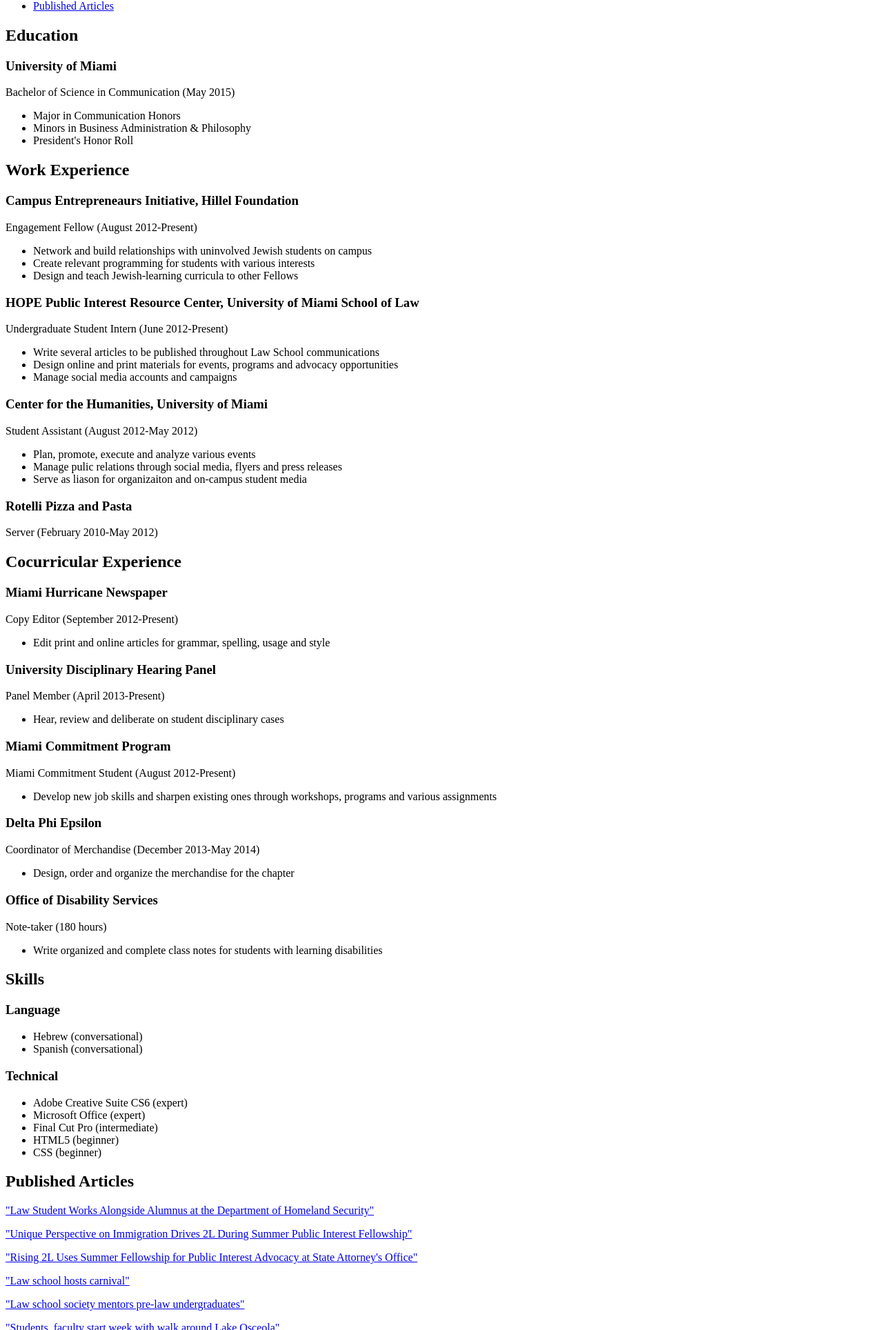
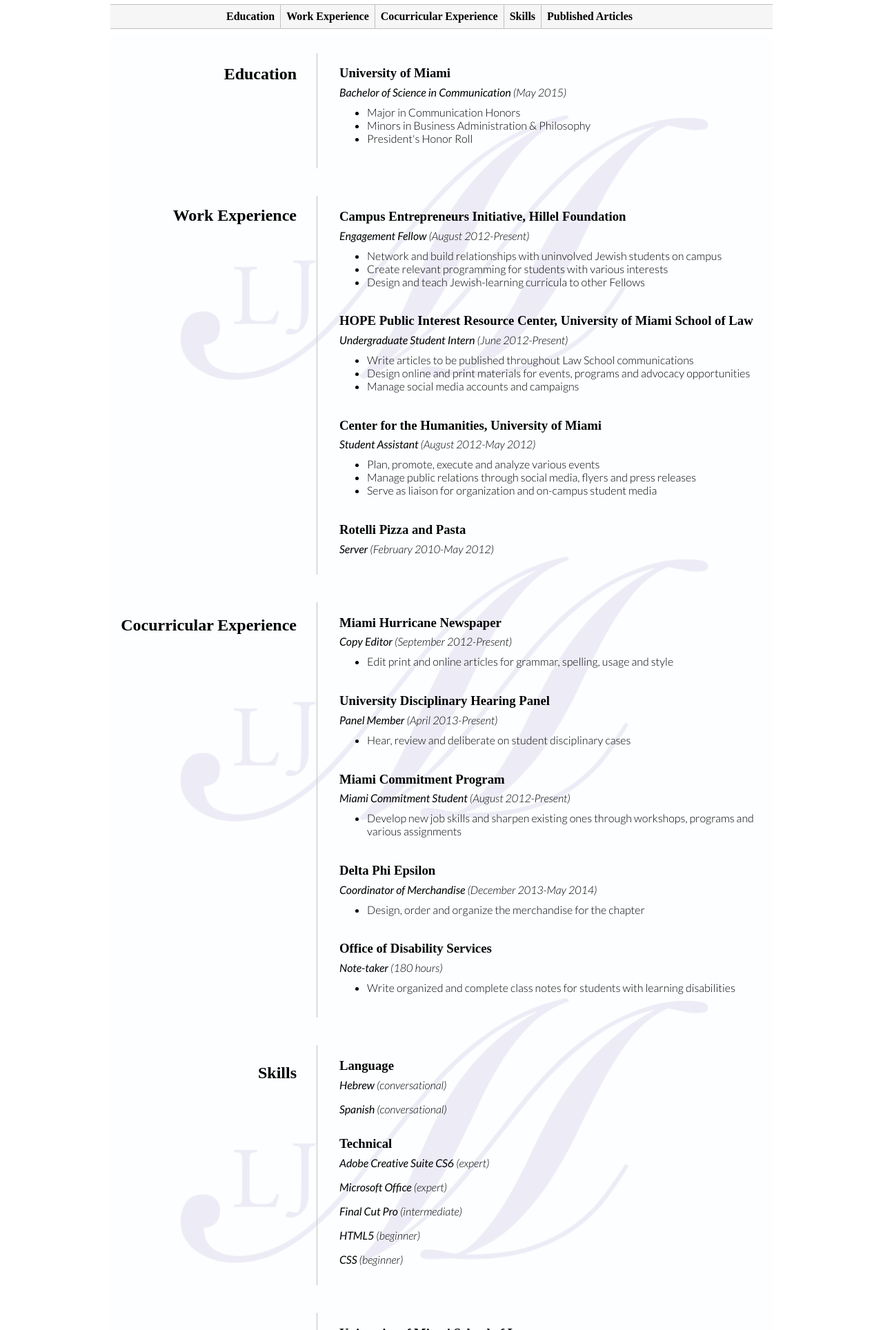
Before and after one commit to laineyjoy/laineyjoy.github.io, a plain HTML site: page resume.html in a window 1280 px wide. Shown: the part 238-2166 px from the top of the page at 69% size. Drawn offline with Linux system fonts and the light colour scheme; a web font is replaced by a local one.

Commit message:
Update resume.html

```diff
--- a/resume.html
+++ b/resume.html
@@ -3,46 +3,57 @@
 
   <head>
     <meta charset="UTF-8" />
+    <link rel="stylesheet" href="../css/web.css">
+    <link rel="stylesheet" href="../css/print.css" media="print">
+    <link href='http://fonts.googleapis.com/css?family=Lato:300,400,300italic,400italic|Lora:700|Noticia+Text:700|Lusitana:700' rel='stylesheet' type='text/css'>
+    <link href='http://fonts.googleapis.com/css?family=Lusitana:700&subset=latin,latin-ext' rel='stylesheet' type='text/css'>
     <title>Lainey Meiri's Resume</title>
   </head>
 
   <body>
+  <div id="container">
     <header>
-      <h1 id="contact">Lainey Meiri</h1>
-      <p>(305) 555-5555</p>
-      <p>laineys.email@email.com</p>
+      <img src="../pictures/logo.jpg"/>
+      <h1>Lainey J. Meiri</h1>
+      <div id="contact">
+      <p>(561) 504-2808</p>
+      <p>l.meiri@umiami.edu</p>
+      </div>
     </header>
 
     <nav>
-      <ul>
-        <li><a href="#contact">Contact Information</a></li>
+      <ul id="resume">
         <li><a href="#education">Education</a></li>
-        <li><a href="#workexperience">Work Experience</a></li>
-        <li><a href="#cocurricularexperience">Cocurricular Experience</a></li>
+        <li><a href="#work-experience">Work Experience</a></li>
+        <li><a href="#cocurricular-experience">Cocurricular Experience</a></li>
         <li><a href="#skills">Skills</a></li>
-        <li><a href="#publishedarticles">Published Articles</a></li>
+        <li><a href="#published-articles">Published Articles</a></li>
       </ul>
     </nav>
 
     <main>
+
       <section>
-        <h2 id="education">Education</h2>
+        <div class="left-column"><h2 id="education">Education</h2></div>
+        <div class="article">
         <article>
           <h3>University of Miami</h3>
-          <p>Bachelor of Science in Communication (May 2015)</p>
+          <p>Bachelor of Science in Communication <time>(May 2015)</time></p>
           <ul>
             <li>Major in Communication Honors</li>
             <li>Minors in Business Administration &amp; Philosophy</li>
             <li>President's Honor Roll</li>
           </ul>
         </article>
+        </div>
       </section>
 
       <section>
-        <h2 id="workexperience">Work Experience</h2>
+        <div class="left-column"><h2 id="work-experience">Work Experience</h2></div>
+        <div class="article">
         <article>
-          <h3>Campus Entrepreneaurs Initiative, Hillel Foundation</h3>
-          <p>Engagement Fellow (August 2012-Present)</p>
+          <h3>Campus Entrepreneurs Initiative, Hillel Foundation</h3>
+          <p>Engagement Fellow <time>(August 2012-Present)</time></p>
           <ul>
             <li>Network and build relationships with uninvolved Jewish students on campus</li>
             <li>Create relevant programming for students with various interests</li>
@@ -51,114 +62,110 @@
         </article>
         <article>
           <h3>HOPE Public Interest Resource Center, University of Miami School of Law</h3>
-          <p>Undergraduate Student Intern (June 2012-Present)</p>
+          <p>Undergraduate Student Intern <time>(June 2012-Present)</time></p>
           <ul>
-            <li>Write several articles to  be published throughout Law School communications</li>
+            <li>Write articles to  be published throughout Law School communications</li>
             <li>Design online and print materials for events, programs and advocacy opportunities</li>
             <li>Manage social media accounts and campaigns</li>
           </ul>
         </article>
         <article>
           <h3>Center for the Humanities, University of Miami</h3>
-          <p>Student Assistant (August 2012-May 2012)</p>
+          <p>Student Assistant <time>(August 2012-May 2012)</time></p>
           <ul>
             <li>Plan, promote, execute and analyze various events</li>
-            <li>Manage pulic relations through social media, flyers and press releases</li>
-            <li>Serve as liason for organizaiton and on-campus student media</li>
+            <li>Manage public relations through social media, flyers and press releases</li>
+            <li>Serve as liaison for organization and on-campus student media</li>
           </ul>
         </article>
         <article>
           <h3>Rotelli Pizza and Pasta</h3>
-          <p>Server (February 2010-May 2012)</p>
+          <p>Server <time>(February 2010-May 2012)</time></p>
         </article>
+        </div>
       </section>
 
       <section>
-        <h2 id="cocurricularexperience">Cocurricular Experience</h2>
+        <div class="left-column"><h2 id="cocurricular-experience">Cocurricular Experience</h2></div>
+        <div class="article">
         <article>
           <h3>Miami Hurricane Newspaper</h3>
-          <p>Copy Editor (September 2012-Present)</p>
+          <p>Copy Editor <time>(September 2012-Present)</time></p>
           <ul>
             <li>Edit print and online articles for grammar, spelling, usage and style</li>
           </ul>
         </article>
         <article>
           <h3>University Disciplinary Hearing Panel</h3>
-          <p>Panel Member (April 2013-Present)</p>
+          <p>Panel Member <time>(April 2013-Present)</time></p>
           <ul>
             <li>Hear, review and deliberate on student disciplinary cases</li>
           </ul>
         </article>
         <article>
           <h3>Miami Commitment Program</h3>
-          <p>Miami Commitment Student (August 2012-Present)</p>
+          <p>Miami Commitment Student <time>(August 2012-Present)</time></p>
           <ul>
             <li>Develop new job skills and sharpen existing ones through workshops, programs and various assignments</li>
           </ul>
         </article>
         <article>
           <h3>Delta Phi Epsilon</h3>
-          <p>Coordinator of Merchandise (December 2013-May 2014)</p>
+          <p>Coordinator of Merchandise <time>(December 2013-May 2014)</time></p>
           <ul>
             <li>Design, order and organize the merchandise for the chapter</li>
           </ul>
         </article>
         <article>
           <h3>Office of Disability Services</h3>
-          <p>Note-taker (180 hours)</p>
+          <p>Note-taker <span class="detail">(180 hours)</span></p>
           <ul>
             <li>Write organized and complete class notes for students with learning disabilities</li>
           </ul>
         </article>
+        </div>
       </section>
 
       <section>
-        <h2 id="skills">Skills</h2>
+        <div class="left-column"><h2 id="skills">Skills</h2></div>
+        <div class="article">
         <article>
           <h3>Language</h3>
-          <ul>
-            <li>Hebrew (conversational)</li>
-            <li>Spanish (conversational)</li>
-          </ul>
+          <p>Hebrew <span class="detail">(conversational)</span></p>
+          <p>Spanish <span class="detail">(conversational)</span></p>
         </article>
         <article>
           <h3>Technical</h3>
-          <ul>
-            <li>Adobe Creative Suite CS6 (expert)</li>
-            <li>Microsoft Office (expert)</li>
-            <li>Final Cut Pro (intermediate)</li>
-            <li>HTML5 (beginner)</li>
-            <li>CSS (beginner)</li>
-          </ul>
+          <p>Adobe Creative Suite CS6 <span class="detail">(expert)</span></p>
+            <p>Microsoft Office <span class="detail">(expert)</span></p>
+            <p>Final Cut Pro <span class="detail">(intermediate)</span></p>
+            <p>HTML5 <span class="detail">(beginner)</span></p>
+            <p>CSS <span class="detail">(beginner)</span></p>
         </article>
+        </div>
       </section>
 
       <section>
-        <h2 id="publishedarticles">Published Articles</h2>
+        <div class="left-column"><h2 id="published-articles">Published Articles</h2></div>
+        <div class="article">
         <article>
+          <h3>University of Miami School of Law</h3>
           <p><a href="http://currentstudents.law.miami.edu/news/2014/august/2825.php">"Law Student Works Alongside Alumnus at the Department of Homeland Security"</a></p>
-        </article>
-        <article>
           <p><a href="http://www.law.miami.edu/news/2014/august/2821.php">"Unique Perspective on Immigration Drives 2L During Summer Public Interest Fellowship"</a></p>
-        </article>
-        <article>
           <p><a href="http://www.law.miami.edu/news/2014/august/2817.php">"Rising 2L Uses Summer Fellowship for Public Interest Advocacy at State Attorney's Office"</a></p>
         </article>
         <article>
+          <h3>The Miami Hurricane</h3>
           <p><a href="http://www.themiamihurricane.com/2013/11/20/law-school-hosts-carnival/">"Law school hosts carnival"</a></p>
-        </article>
-        <article>
           <p><a href="http://www.themiamihurricane.com/2013/10/09/law-school-society-mentors-pre-law-undergraduates/">"Law school society mentors pre-law undergraduates"</a></p>
-        </article>
-        <article>
           <p><a href="http://www.themiamihurricane.com/2013/10/02/students-faculty-start-week-with-walk-around-lake-osceola/">"Students, faculty start week with walk around Lake Osceola"</a></p>
-        </article>
-        <article>
           <p><a href="http://www.themiamihurricane.com/2013/09/19/bar-and-gavel-welcomes-new-members/">"Bar and Gavel welcomes new members"</a></p>
         </article>
+        </div>
       </section>
     </main>
 
+  </div>
   </body>
 
   </html>
```
